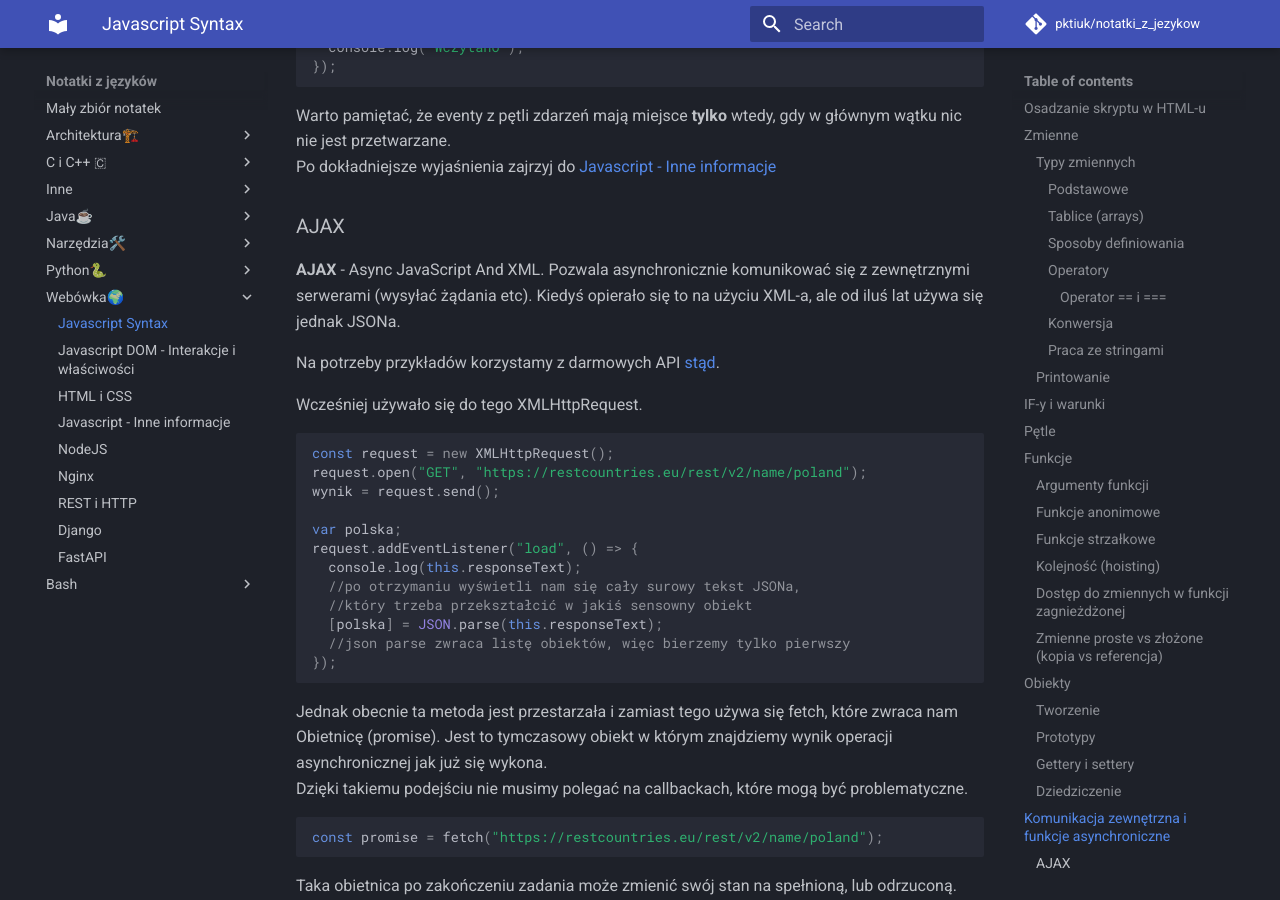
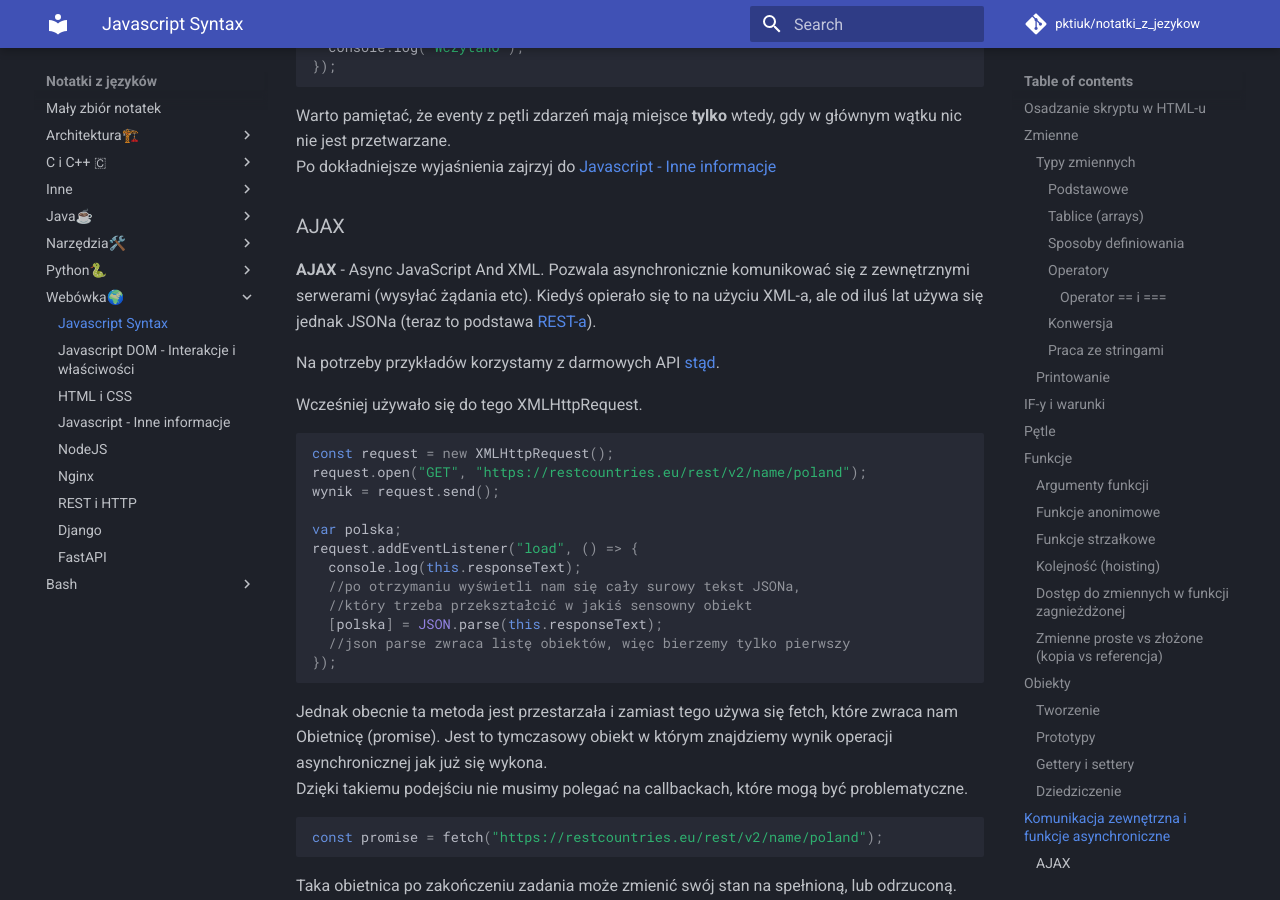
Before and after one commit to pktiuk/notatki_z_jezykow, an MkDocs documentation site: the page built from docs/Webówka🌍/1_javascript_syntax.md, in a window 1280 px wide and 900 px high, scrolled down 15419 px. Built offline with MkDocs 1.6.1 and Material for MkDocs 9.7.7, drawn with Linux system fonts in a browser that asks for light colours; comment, search, counter and statistics services are not loaded.

Commit message:
Link do AJAXA

```diff
--- a/docs/Webówka🌍/1_javascript_syntax.md
+++ b/docs/Webówka🌍/1_javascript_syntax.md
@@ -766,7 +766,7 @@ Po dokładniejsze wyjaśnienia zajrzyj do [Javascript - Inne informacje](./4_jav
 
 ### AJAX
 
-**AJAX** - Async JavaScript And XML. Pozwala asynchronicznie komunikować się z zewnętrznymi serwerami (wysyłać żądania etc). Kiedyś opierało się to na użyciu XML-a, ale od iluś lat używa się jednak JSONa.
+**AJAX** - Async JavaScript And XML. Pozwala asynchronicznie komunikować się z zewnętrznymi serwerami (wysyłać żądania etc). Kiedyś opierało się to na użyciu XML-a, ale od iluś lat używa się jednak JSONa (teraz to podstawa [REST-a](8-REST-HTTP.md)).
 
 Na potrzeby przykładów korzystamy z darmowych API [stąd](https://github.com/public-apis/).
 
```
